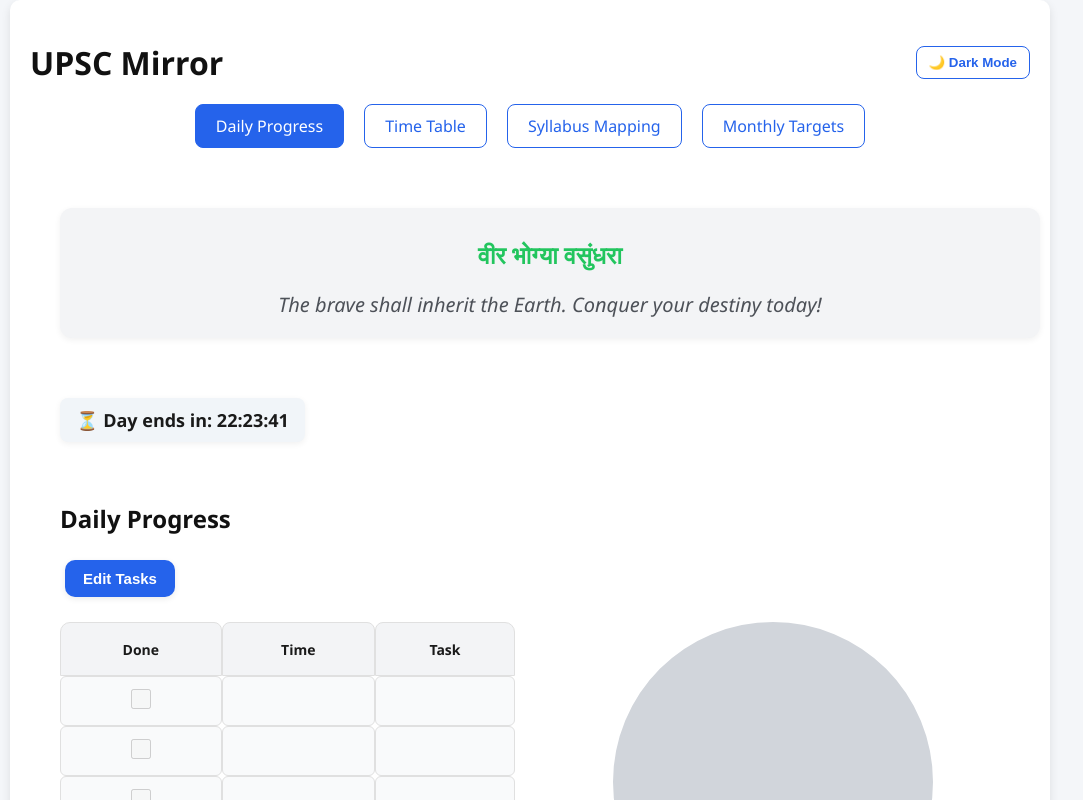
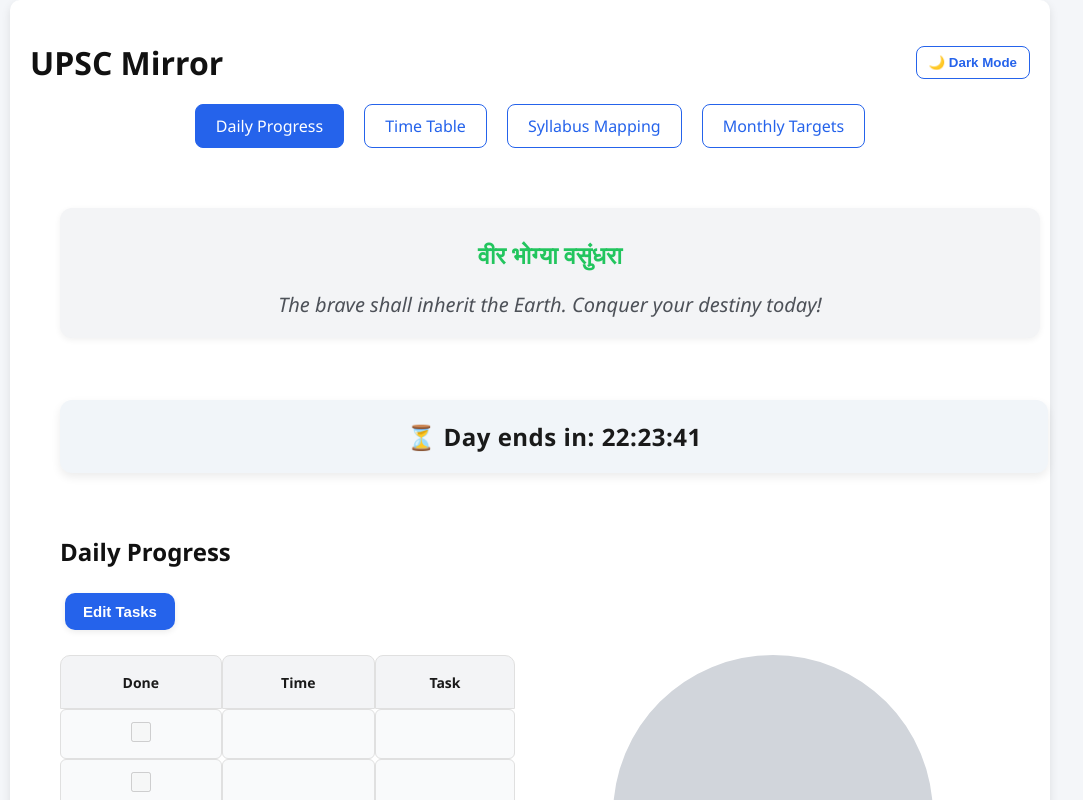
Before and after one commit to AbhinavMaurya0009/UPSC-Dashboard, a React (Create React App) app: page / in a window 1280 px wide. Shown: the top 800 px of the page, without its empty margins (110-1193 px from the left). Built offline with nearby package versions, Linux system fonts and the light colour scheme.

Commit message:
Fix: Center align reverse-timer and enhance styling

```diff
--- a/src/components/DailyProgress.css
+++ b/src/components/DailyProgress.css
@@ -98,16 +98,22 @@ body {
 /* Timer */
 .reverse-timer {
   background-color: var(--timer-bg);
-  padding: 10px 16px;
-  margin: 10px 0;
-  border-radius: 8px;
+  padding: 20px 24px;
+  margin: 12px 0;
+  border-radius: 12px;
+  width: 100%;
+  box-shadow: 0 4px 10px rgba(0, 0, 0, 0.08);
+  letter-spacing: 0.5px;
+  display: flex;          /* add flex */
+  justify-content: center; /* center horizontally */
+  align-items: center;     /* center vertically */
+
   text-align: center;
-  font-size: 18px;
-  font-weight: 600;
+  font-size: 24px;
+  font-weight: 700;
   color: var(--text);
-  width: fit-content;
-  box-shadow: 0 2px 6px rgba(0, 0, 0, 0.06);
 }
+
 
 /* Buttons */
 .primary-button,
```
